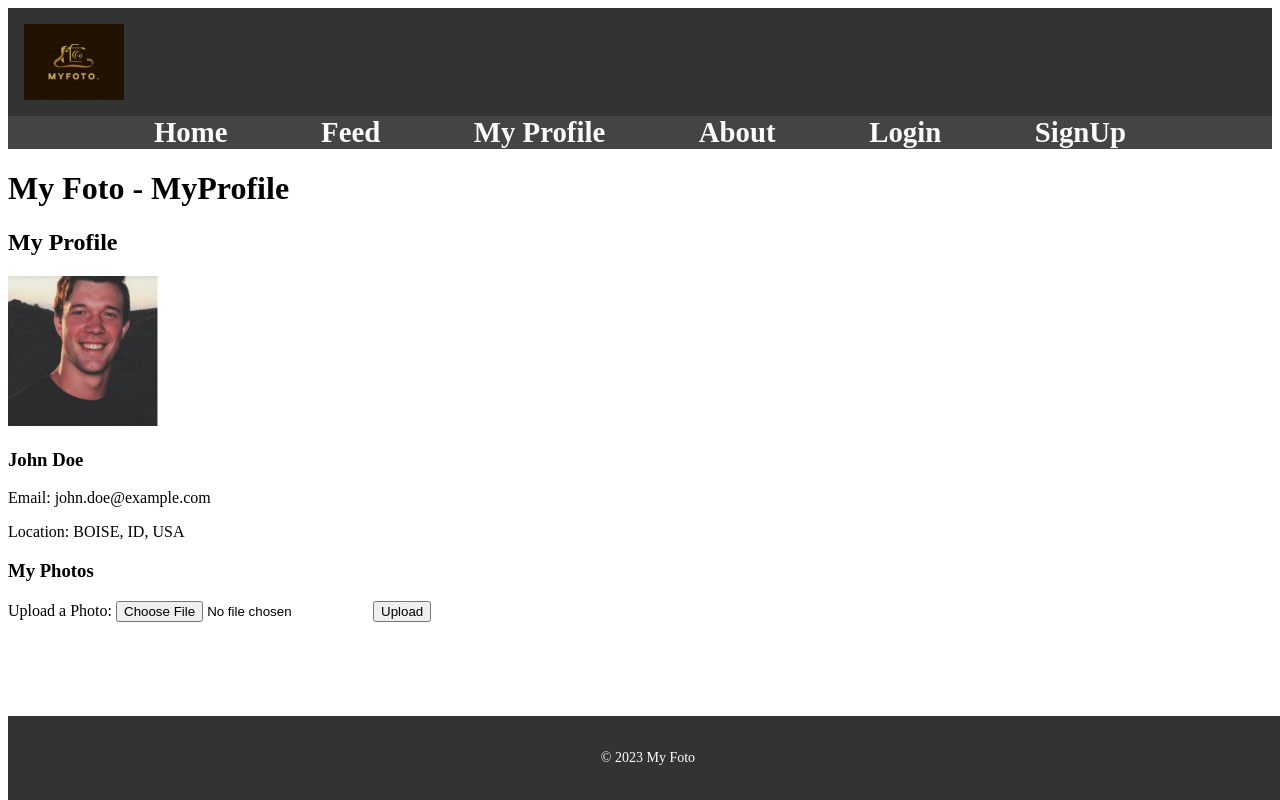
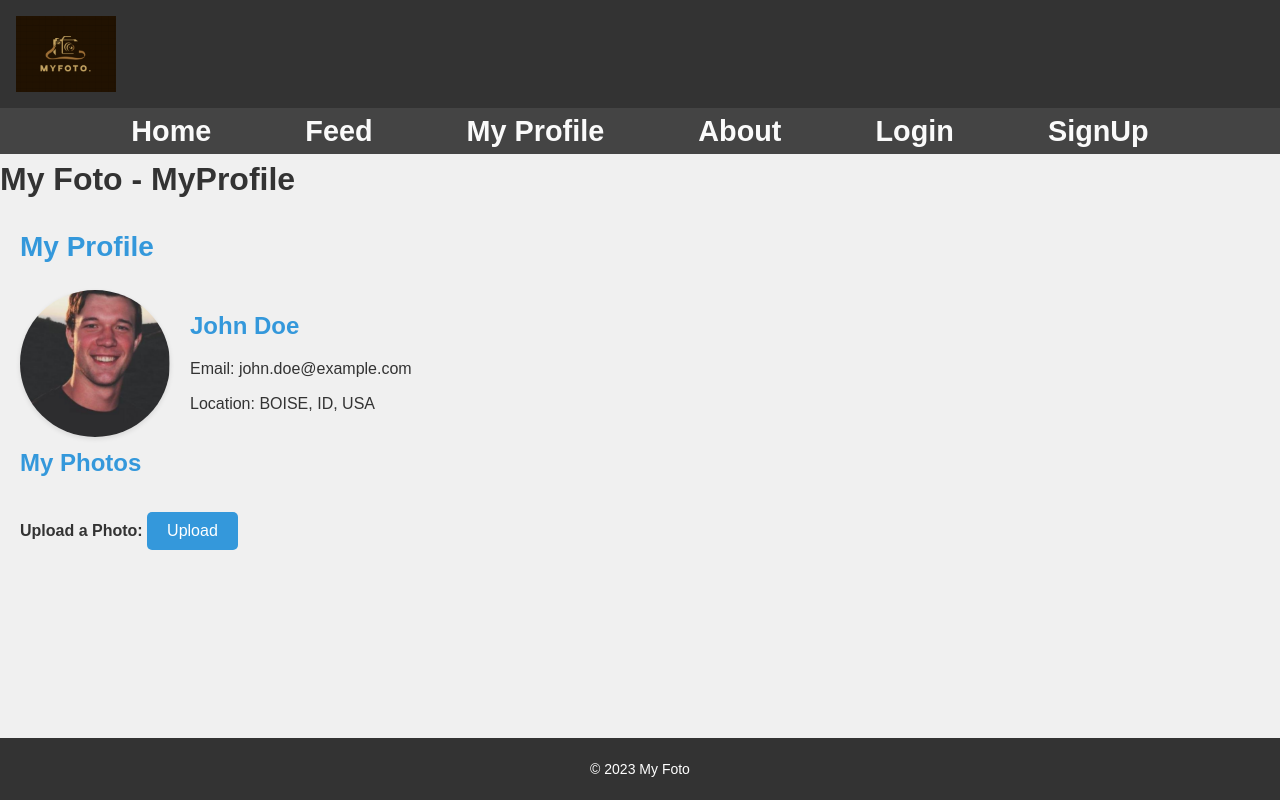
Before and after one commit to coltonhawkins/CS408_MyPhoto, a PHP site: template pages/myprofile.php in a window 1280 px wide. Run offline with PHP 8.4, Linux system fonts and the light colour scheme; the template is opened without the code that fills it, so the values that code supplies are empty.

Commit message:
New pages

```diff
--- a/css/myprofile.css
+++ b/css/myprofile.css
@@ -0,0 +1,98 @@
+/* Reset some default styles */
+body, h1, h2, h3, p, ul, li {
+    margin: 0;
+    padding: 0;
+}
+
+/* Body styles */
+body {
+    font-family: Arial, sans-serif;
+    background-color: #f0f0f0;
+    color: #333;
+    line-height: 1.6;
+}
+
+.container {
+    max-width: 800px;
+    margin: 0 auto;
+    padding: 20px;
+    background-color: #fff;
+    box-shadow: 0 2px 5px rgba(0, 0, 0, 0.1);
+}
+
+/* Main content styles */
+h1, h2, h3 {
+    color: #333;
+}
+
+#profile-section {
+    padding: 20px;
+}
+
+#profile-section h2 {
+    font-size: 28px;
+    margin-bottom: 20px;
+    color: #3498db;
+}
+
+.profile-info {
+    display: flex;
+    align-items: center;
+}
+
+.profile-picture img {
+    max-width: 100%;
+    height: auto;
+    border-radius: 50%;
+    margin-right: 20px;
+    box-shadow: 0 2px 5px rgba(0, 0, 0, 0.1);
+}
+
+.profile-details h3 {
+    font-size: 24px;
+    margin-bottom: 10px;
+}
+
+.profile-details p {
+    font-size: 16px;
+    margin-bottom: 10px;
+}
+
+h3 {
+    font-size: 24px;
+    margin-bottom: 10px;
+    color: #3498db;
+}
+
+.user-photos {
+    display: grid;
+    grid-template-columns: repeat(auto-fill, minmax(150px, 1fr));
+    gap: 20px;
+}
+
+.upload-button {
+    margin-top: 20px;
+}
+
+.upload-button label {
+    font-size: 16px;
+    font-weight: bold;
+}
+
+.upload-button input[type="file"] {
+    display: none;
+}
+
+.upload-button input[type="submit"] {
+    background-color: #3498db;
+    color: #fff;
+    padding: 10px 20px;
+    border: none;
+    border-radius: 5px;
+    font-size: 16px;
+    cursor: pointer;
+}
+
+.upload-button input[type="submit"]:hover {
+    background-color: #258cd1;
+}
--- a/pages/myprofile.php
+++ b/pages/myprofile.php
@@ -3,7 +3,7 @@
 <head>
     <meta charset="UTF-8">
     <meta name="viewport" content="width=device-width, initial-scale=1.0">
-    <link rel="stylesheet" type="text/css" href="styles.css">
+    <link rel="stylesheet" type="text/css" href="myprofile.css">
     <link rel="icon" href="../favicon/favicon.ico" type="image/x-icon">
     <link rel="shortcut icon" href="../favicon/favicon.ico" type="image/x-icon">
     <title>My Profile - My Foto</title>
```
